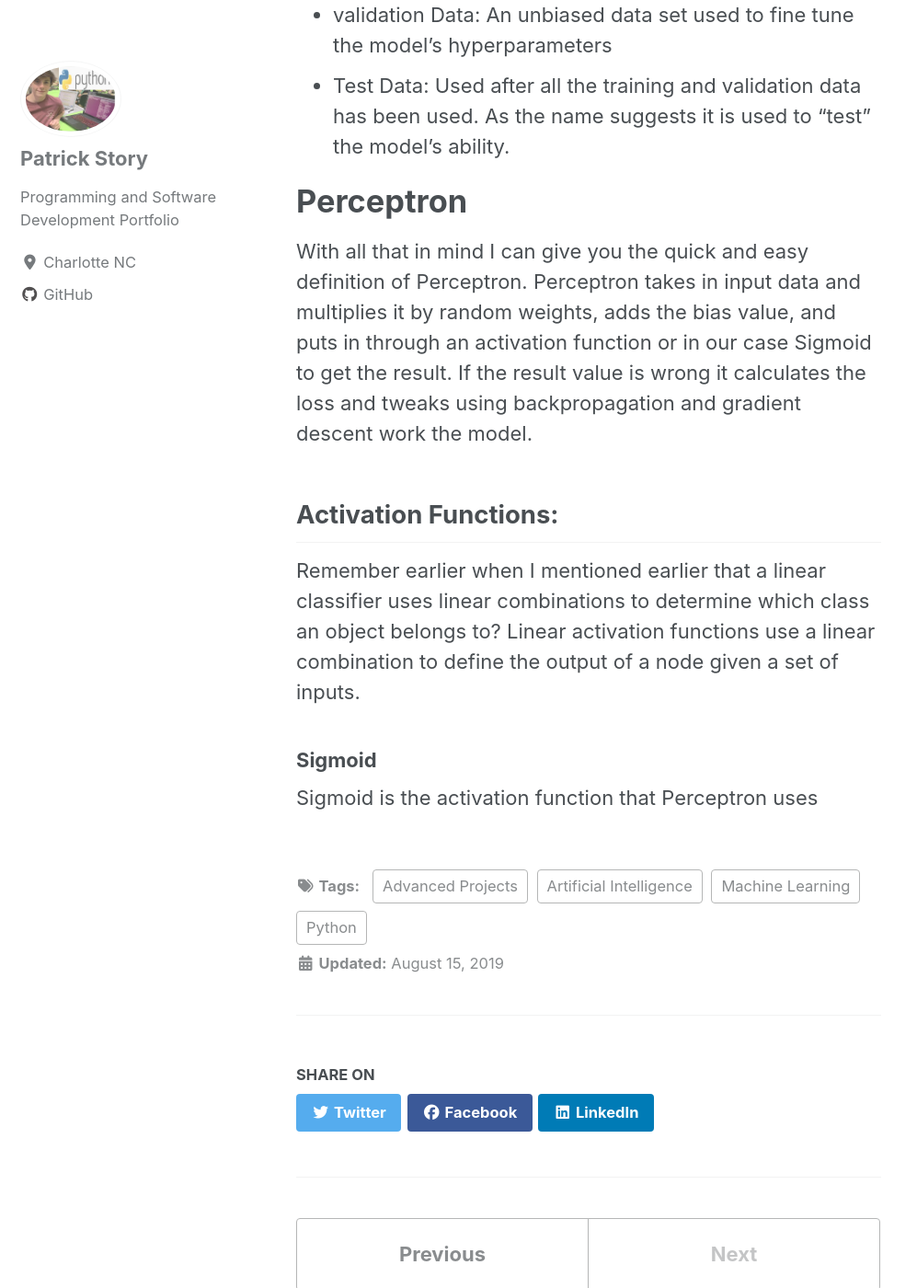
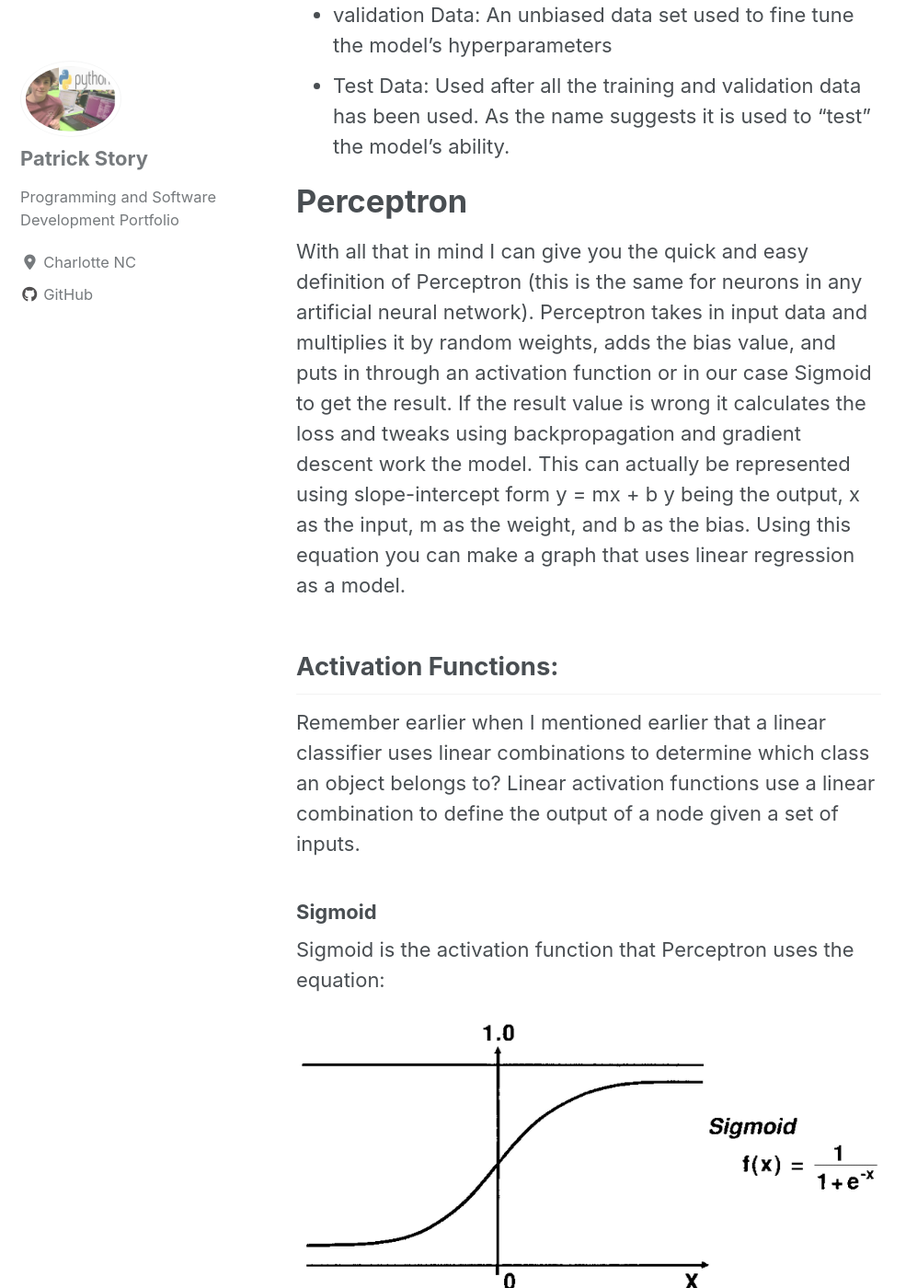
Before and after one commit to Patchyst/Patchyst.github.io, a Jekyll site: the page built from _posts/2019-08-15-My_First_Machine_Learning_Model.md, in a window 1280 px wide and 1400 px high, scrolled down 2648 px. Shown: the whole window at 92% size, without its empty margins (0-997 px from the left). Built offline with Jekyll 4.4.1, drawn with Linux system fonts in a browser that asks for light colours; cached includes are drawn as plain includes; nearby versions of some CDN libraries.

Commit message:
updating Perceptron

```diff
--- a/_posts/2019-08-15-My_First_Machine_Learning_Model.md
+++ b/_posts/2019-08-15-My_First_Machine_Learning_Model.md
@@ -25,8 +25,11 @@ The Hidden Layer is the layer between the input and output nodes that takes in a
 * Test Data: Used after all the training and validation data has been used. As the name suggests it is used to "test" the model's ability.
 
 # Perceptron
-With all that in mind I can give you the quick and easy definition of Perceptron. Perceptron takes in input data and multiplies it by random weights, adds the bias value, and puts in through an activation function or in our case Sigmoid to get the result. If the result value is wrong it calculates the loss and tweaks using backpropagation and gradient descent work the model.
+With all that in mind I can give you the quick and easy definition of Perceptron (this is the same for neurons in any artificial neural network). Perceptron takes in input data and multiplies it by random weights, adds the bias value, and puts in through an activation function or in our case Sigmoid to get the result. If the result value is wrong it calculates the loss and tweaks using backpropagation and gradient descent work the model. This can actually be represented using slope-intercept form y = mx + b
+y being the output, x as the input, m as the weight, and b as the bias. Using this equation you can make a graph that uses linear regression as a model.
 ## Activation Functions:
 Remember earlier when I mentioned earlier that a linear classifier uses linear combinations to determine which class an object belongs to? Linear activation functions use a linear combination to define the output of a node given a set of inputs.
 ### Sigmoid
-Sigmoid is the activation function that Perceptron uses
+Sigmoid is the activation function that Perceptron uses the equation:
+
+![Perceptron](/images/sigmoid.jpg){:class="img-responsive"}
```
